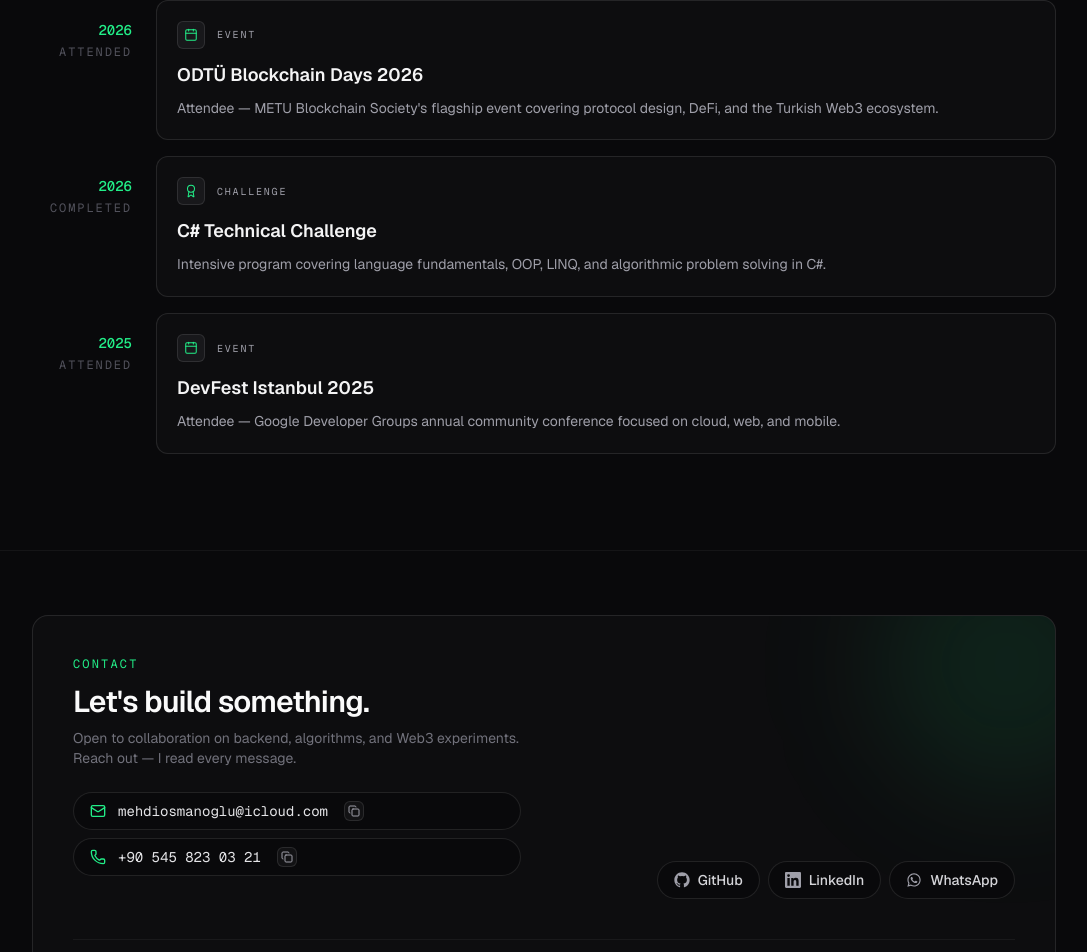
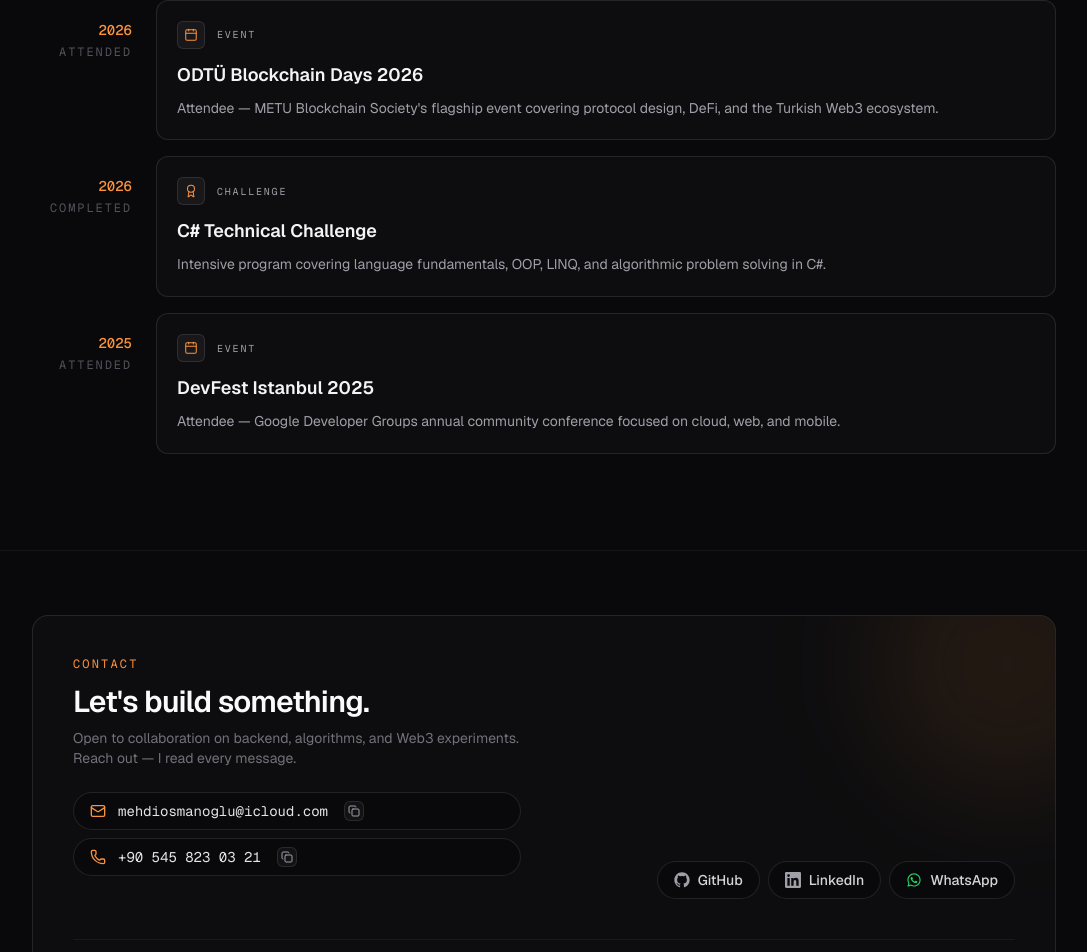
Before and after one commit to chesendev/chesen.dev, a Next.js app: page / in a window 1280 px wide. Shown: the part 1808-2760 px from the top of the page, without its empty margins (96-1183 px from the left). Built offline with nearby package versions, Linux system fonts and the light colour scheme.

Commit message:
feat: initialize personal portfolio website

```diff
--- a/app/components/Footer.tsx
+++ b/app/components/Footer.tsx
@@ -16,16 +16,23 @@
     label: "GitHub",
     href: "https://github.com/chesendev",
     icon: GithubIcon,
+    iconClass: "text-zinc-400 group-hover:text-accent",
+    hoverClass: "hover:border-accent/40 hover:bg-zinc-900",
   },
   {
     label: "LinkedIn",
     href: "https://www.linkedin.com/in/mehdiosmanoglu",
     icon: LinkedinIcon,
+    iconClass: "text-zinc-400 group-hover:text-accent",
+    hoverClass: "hover:border-accent/40 hover:bg-zinc-900",
   },
   {
     label: "WhatsApp",
     href: WHATSAPP_URL,
     icon: WhatsappIcon,
+    // WhatsApp brand identity — keep emerald regardless of site accent
+    iconClass: "text-[#25D366]",
+    hoverClass: "hover:border-[#25D366]/40 hover:bg-zinc-900",
   },
 ];
 
@@ -130,9 +137,11 @@
                       href={s.href}
                       target="_blank"
                       rel="noopener noreferrer"
-                      className="group inline-flex items-center gap-2 rounded-full border border-white/10 bg-zinc-950 px-4 py-2 text-sm font-medium text-zinc-300 transition-all hover:border-accent/40 hover:bg-zinc-900 hover:text-zinc-50"
+                      className={`group inline-flex items-center gap-2 rounded-full border border-white/10 bg-zinc-950 px-4 py-2 text-sm font-medium text-zinc-300 transition-all hover:text-zinc-50 ${s.hoverClass}`}
                     >
-                      <Icon className="h-4 w-4 text-zinc-400 transition-colors group-hover:text-accent" />
+                      <Icon
+                        className={`h-4 w-4 transition-colors ${s.iconClass}`}
+                      />
                       {s.label}
                     </a>
                   </li>
--- a/app/components/Hero.tsx
+++ b/app/components/Hero.tsx
@@ -48,7 +48,7 @@
         className="pointer-events-none absolute inset-0 -z-10 opacity-60 mix-blend-screen"
         style={{
           background:
-            "radial-gradient(420px circle at var(--mx) var(--my), rgba(34, 238, 136, 0.18), transparent 60%)",
+            "radial-gradient(420px circle at var(--mx) var(--my), rgba(251, 146, 60, 0.20), transparent 60%)",
         }}
       />
 
@@ -84,7 +84,7 @@
           className="text-balance text-4xl font-semibold tracking-tight text-zinc-50 sm:text-5xl md:text-6xl lg:text-7xl"
         >
           Mehdi{" "}
-          <span className="bg-gradient-to-r from-accent via-emerald-300 to-cyan-300 bg-clip-text text-transparent">
+          <span className="bg-gradient-to-r from-accent via-orange-300 to-amber-200 bg-clip-text text-transparent">
             Osmanoğlu
           </span>
         </motion.h1>
--- a/app/components/Milestones.tsx
+++ b/app/components/Milestones.tsx
@@ -125,7 +125,7 @@
                     className="pointer-events-none absolute inset-0 rounded-xl opacity-0 transition-opacity group-hover:opacity-100"
                     style={{
                       background:
-                        "linear-gradient(135deg, rgba(34,238,136,0.06), transparent 50%)",
+                        "linear-gradient(135deg, rgba(251,146,60,0.07), transparent 50%)",
                     }}
                   />
                   <div className="relative">
--- a/app/components/ScrollProgress.tsx
+++ b/app/components/ScrollProgress.tsx
@@ -14,7 +14,7 @@
     <motion.div
       aria-hidden="true"
       style={{ scaleX }}
-      className="fixed inset-x-0 top-0 z-[60] h-px origin-left bg-gradient-to-r from-transparent via-accent to-transparent"
+      className="fixed inset-x-0 top-0 z-[60] h-[2px] origin-left bg-gradient-to-r from-orange-500 via-amber-400 to-orange-500 shadow-[0_0_12px_rgba(251,146,60,0.45)]"
     />
   );
 }
--- a/app/globals.css
+++ b/app/globals.css
@@ -7,8 +7,9 @@
   --color-border: rgba(255, 255, 255, 0.08);
   --color-surface: #18181b;
   --color-surface-2: #27272a;
-  --color-accent: #22ee88;
-  --color-accent-dim: rgba(34, 238, 136, 0.15);
+  /* Modern orange — premium tech feel on dark */
+  --color-accent: #fb923c; /* orange-400 */
+  --color-accent-dim: rgba(251, 146, 60, 0.15);
 
   --font-sans: var(--font-geist-sans), ui-sans-serif, system-ui, -apple-system,
     "Segoe UI", Roboto, Helvetica, Arial, sans-serif;
```
Also changed, not shown: .claude/settings.local.json.
